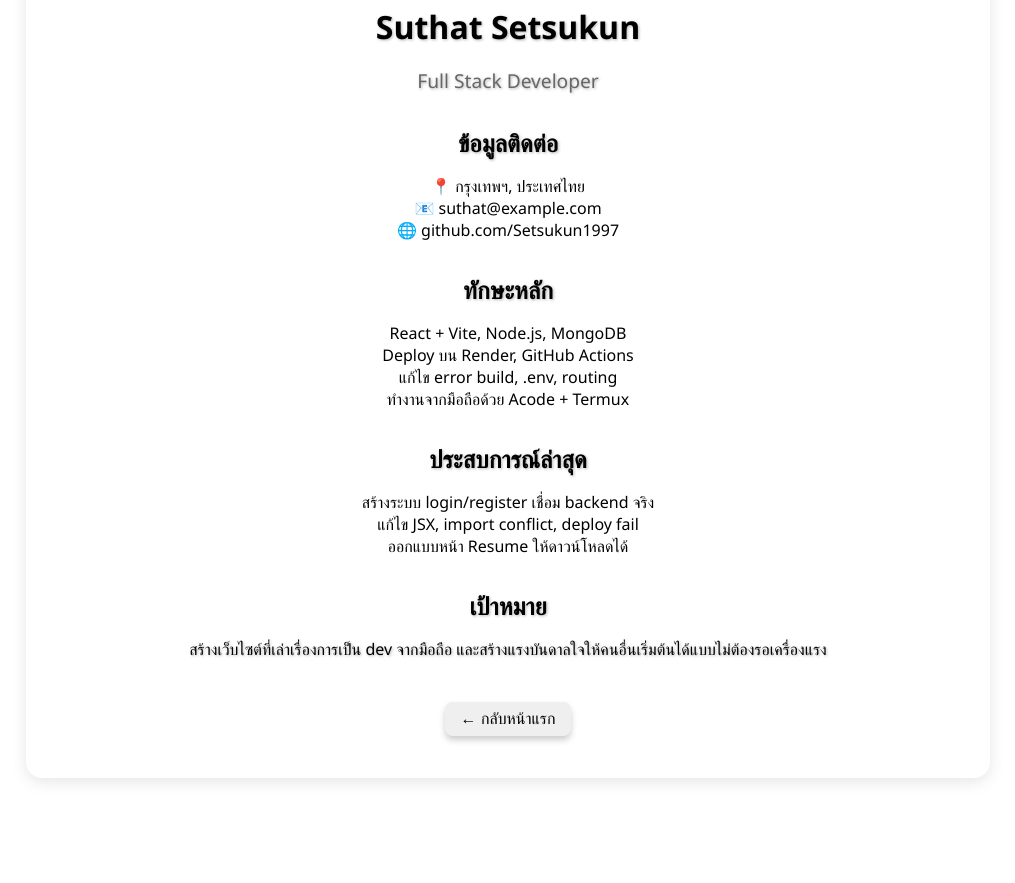
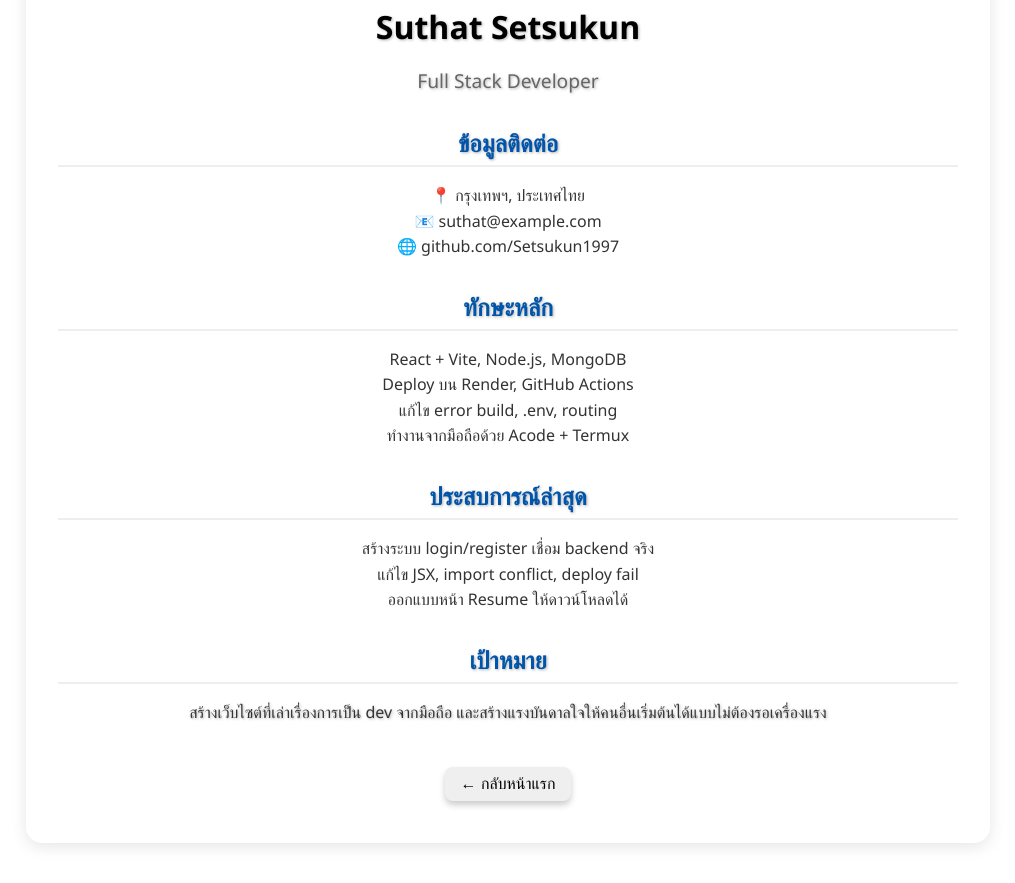
Before and after one commit to Setsukun1997/Setsukun-on-website, a React (Vite) app in the folder Frontend/: page /resume in a window 1280 px wide. Shown: the part 340-1223 px from the top of the page, without its empty margins (132-1147 px from the left). Before the commit the page ends 1158 px from the top, so only its background shows below. Built offline with nearby package versions, Linux system fonts and the light colour scheme.

Commit message:
Update Resume.jsx

```diff
--- a/Frontend/src/pages/Resume.jsx
+++ b/Frontend/src/pages/Resume.jsx
@@ -19,7 +19,7 @@ function Resume() {
         <p style={styles.title}>Full Stack Developer</p>
       </header>
 
-      <section style={styles.section}>
+      <section className="section">
         <h2 style={styles.sectionTitle}>ข้อมูลติดต่อ</h2>
         <ul style={styles.list}>
           <li>📍 กรุงเทพฯ, ประเทศไทย</li>
@@ -28,7 +28,7 @@ function Resume() {
         </ul>
       </section>
 
-      <section style={styles.section}>
+      <section className="section">
         <h2 style={styles.sectionTitle}>ทักษะหลัก</h2>
         <ul style={styles.list}>
           <li>React + Vite, Node.js, MongoDB</li>
@@ -38,7 +38,7 @@ function Resume() {
         </ul>
       </section>
 
-      <section style={styles.section}>
+      <section className="section">
         <h2 style={styles.sectionTitle}>ประสบการณ์ล่าสุด</h2>
         <ul style={styles.list}>
           <li>สร้างระบบ login/register เชื่อม backend จริง</li>
@@ -47,7 +47,7 @@ function Resume() {
         </ul>
       </section>
 
-      <section style={styles.section}>
+      <section className="section">
         <h2 style={styles.sectionTitle}>เป้าหมาย</h2>
         <p>สร้างเว็บไซต์ที่เล่าเรื่องการเป็น dev จากมือถือ และสร้างแรงบันดาลใจให้คนอื่นเริ่มต้นได้แบบไม่ต้องรอเครื่องแรง</p>
       </section>
```
